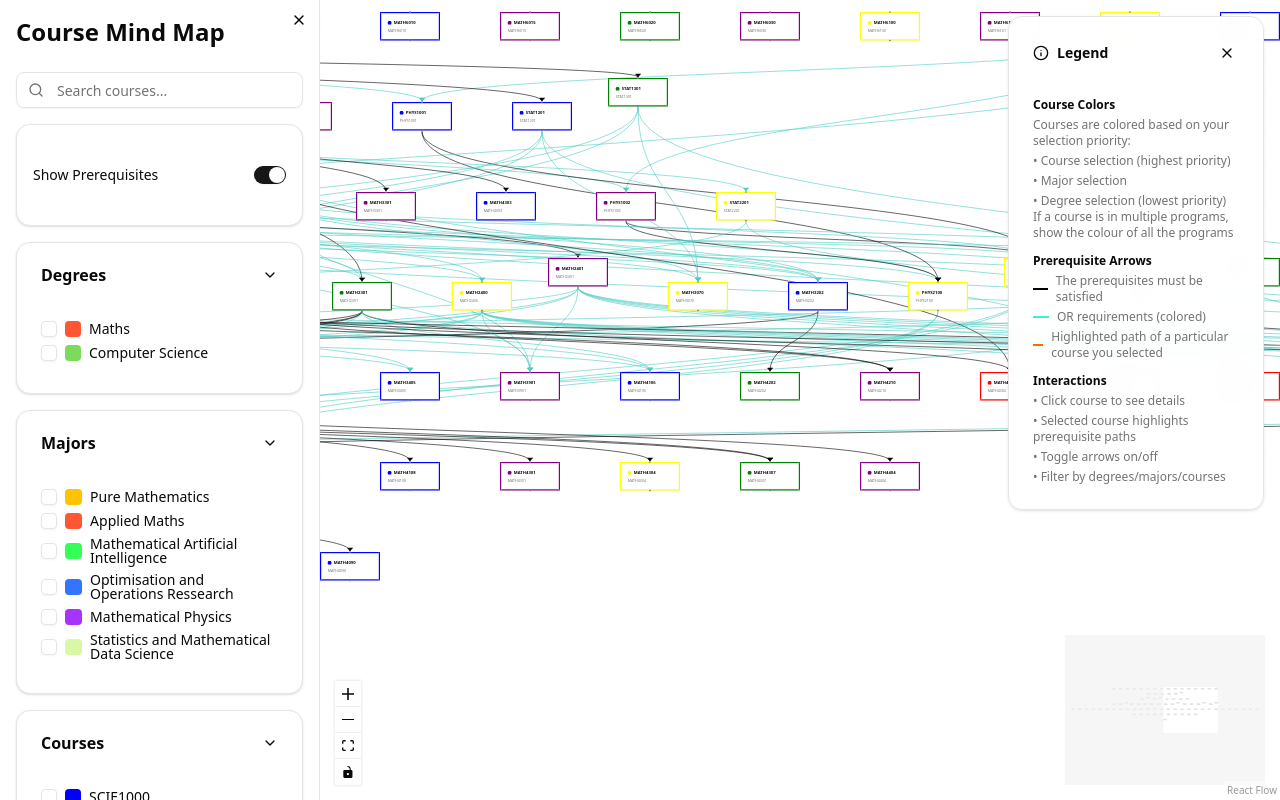
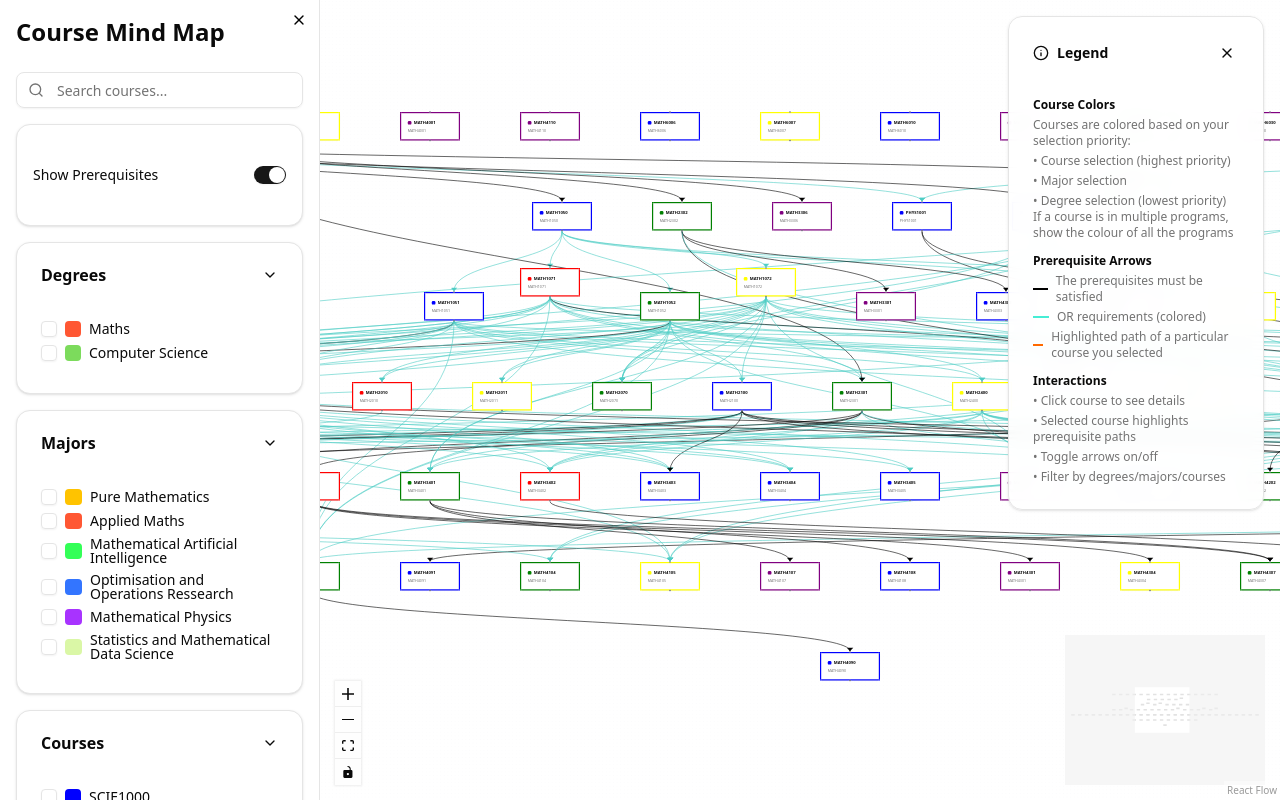
Before and after one commit to rsgcsg/random_hacton_team_a, a React (Vite) app: page / in a window 1280 px wide. Built offline with nearby package versions, Linux system fonts and the light colour scheme.

Commit message:
Slight change in default view

```diff
--- a/src/components/MindMap.jsx
+++ b/src/components/MindMap.jsx
@@ -328,7 +328,7 @@ const MindMap = ({
         onEdgesChange={onEdgesChange}
         onConnect={onConnect}
         nodeTypes={nodeTypes}
-        defaultViewport={{ x: 0, y: 0, zoom: 0.3 }}
+        defaultViewport={{ x: 500, y: 100, zoom: 0.3 }}
         minZoom={0.1}
         className="bg-background"
       >
```
